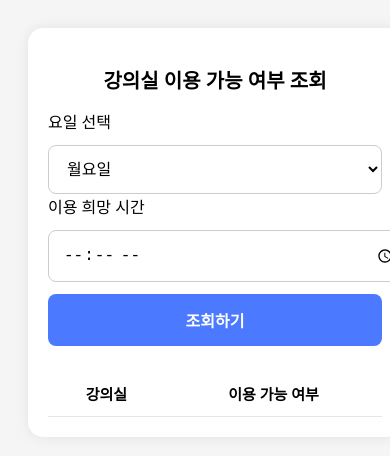
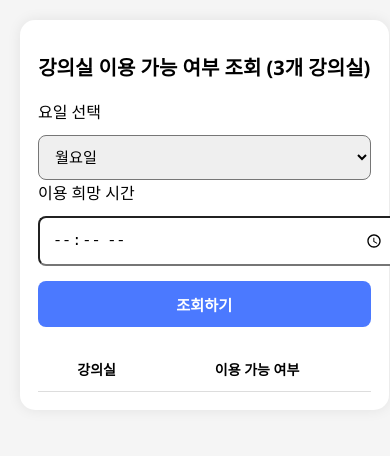
Before and after one commit to rey0429-glitch/cumputerroom_use_MOBILE, a plain HTML site: page index.html in a window 390 px wide. Shown: the top 456 px of the page. Drawn offline with Linux system fonts and the light colour scheme.

Commit message:
Enhance classroom availability checker UI and logic
Updated the layout and functionality of the classroom availability checker. Added next class time and notes for each room.

```diff
--- a/index.html
+++ b/index.html
@@ -2,7 +2,7 @@
 <html lang="ko">
 <head>
     <meta charset="UTF-8">
-    <meta name="viewport" content="width=device-width, initial-scale=1.0">
+    <meta name="viewport" content="width=device-width, initial-scale=1">
     <title>강의실 이용 가능 여부 조회</title>
 
     <style>
@@ -11,64 +11,90 @@
             padding: 20px;
             background: #f5f5f5;
         }
+
+        /* 모바일 컨테이너 */
         .container {
-            width: 100%;
-            max-width: 480px;
+            max-width: 100%;
+            width: 95%;
             margin: auto;
             background: white;
-            padding: 20px;
+            padding: 18px;
             border-radius: 15px;
             box-shadow: 0 0 14px rgba(0,0,0,0.08);
         }
+
         h2 {
-            font-size: 20px;
+            font-size: 1.4rem;
             text-align: center;
-            margin-bottom: 15px;
+            margin-bottom: 18px;
+            line-height: 1.3;
         }
+
         select, input, button {
             width: 100%;
             margin-top: 12px;
             padding: 14px;
-            font-size: 16px;
+            font-size: 1rem;
             border-radius: 8px;
         }
-        select, input {
-            border: 1px solid #ccc;
-            background: #ffffff;
-        }
+
         button {
             background: #4b79ff;
             color: white;
             cursor: pointer;
             border: none;
+            margin-top: 15px;
             font-weight: bold;
         }
-        button:hover {
-            opacity: 0.95;
+
+        /* 테이블 감싸는 영역 - 모바일에서 스크롤 지원 */
+        .table-wrapper {
+            width: 100%;
+            overflow-x: auto;
+            margin-top: 20px;
         }
+
         table {
-            width: 100%;
+            width: 800px; /* 넓게 만들고 스크롤로 확인 */
             border-collapse: collapse;
-            margin-top: 25px;
+            min-width: 600px;
+        }
+
+        th, td {
+            padding: 12px;
+            border-bottom: 1px solid #dddddd;
+            text-align: center;
             font-size: 15px;
+            white-space: nowrap;
         }
-        th, td {
-            padding: 12px 8px;
-            border-bottom: 1px solid #e5e5e5;
-            text-align: center;
-        }
+
         .ok { color: #0a7a0a; font-weight: bold; }
         .no { color: #c80000; font-weight: bold; }
 
-        /* 모바일에서 테이블 글자 줄바꿈 */
-        td, th {
-            word-break: keep-all;
+        /* 모바일 전용 스타일 */
+        @media (max-width: 480px) {
+            body {
+                padding: 12px;
+            }
+
+            h2 {
+                font-size: 1.25rem;
+            }
+
+            select, input, button {
+                padding: 12px;
+                font-size: 0.95rem;
+            }
+
+            th, td {
+                font-size: 14px;
+            }
         }
     </style>
 </head>
 <body>
     <div class="container">
-        <h2>강의실 이용 가능 여부 조회</h2>
+        <h2>강의실 이용 가능 여부 조회 (3개 강의실)</h2>
 
         <label>요일 선택</label>
         <select id="day">
@@ -84,15 +110,19 @@
 
         <button id="checkBtn">조회하기</button>
 
+        <div class="table-wrapper">
             <table id="resultTable">
                 <thead>
                     <tr>
                         <th>강의실</th>
                         <th>이용 가능 여부</th>
+                        <th>다음 수업 시작 시간</th>
+                        <th>강의실 주의사항</th>
                     </tr>
                 </thead>
                 <tbody id="resultBody"></tbody>
             </table>
+        </div>
     </div>
 
     <script>
@@ -120,9 +150,30 @@
             }
         };
 
+        const notes = {
+            "176-3호": "특이사항 없음",
+            "244호": "마우스 휠과 클릭이 잘 안됨",
+            "176-4": "대부분 PC 솔리드웍스 미설치"
+        };
+
         function timeToMinutes(t) {
             const [h, m] = t.split(":").map(Number);
             return h * 60 + m;
+        }
+
+        function getNextClass(timeList, nowM) {
+            let nextTimes = [];
+            timeList.forEach(slot => {
+                const [start] = slot.split("-");
+                const startM = timeToMinutes(start);
+                if (startM > nowM) nextTimes.push(startM);
+            });
+            if (nextTimes.length === 0) return "이후 수업 없음";
+
+            const nearest = Math.min(...nextTimes);
+            const h = String(Math.floor(nearest / 60)).padStart(2,"0");
+            const m = String(nearest % 60).padStart(2,"0");
+            return `${h}:${m}`;
         }
 
         document.getElementById("checkBtn").addEventListener("click", function() {
@@ -152,12 +203,16 @@
                     }
                 });
 
+                const nextClass = getNextClass(reserved, userTime);
+
                 const row = document.createElement("tr");
                 row.innerHTML = `
                     <td>${room}</td>
                     <td class="${available ? 'ok' : 'no'}">
                         ${available ? "✔ 이용 가능" : "✖ 이용 불가"}
                     </td>
+                    <td>${nextClass}</td>
+                    <td>${notes[room] || "-"}</td>
                 `;
                 resultBody.appendChild(row);
             });
```
Lines whose indentation alone changed are shown as unchanged.
